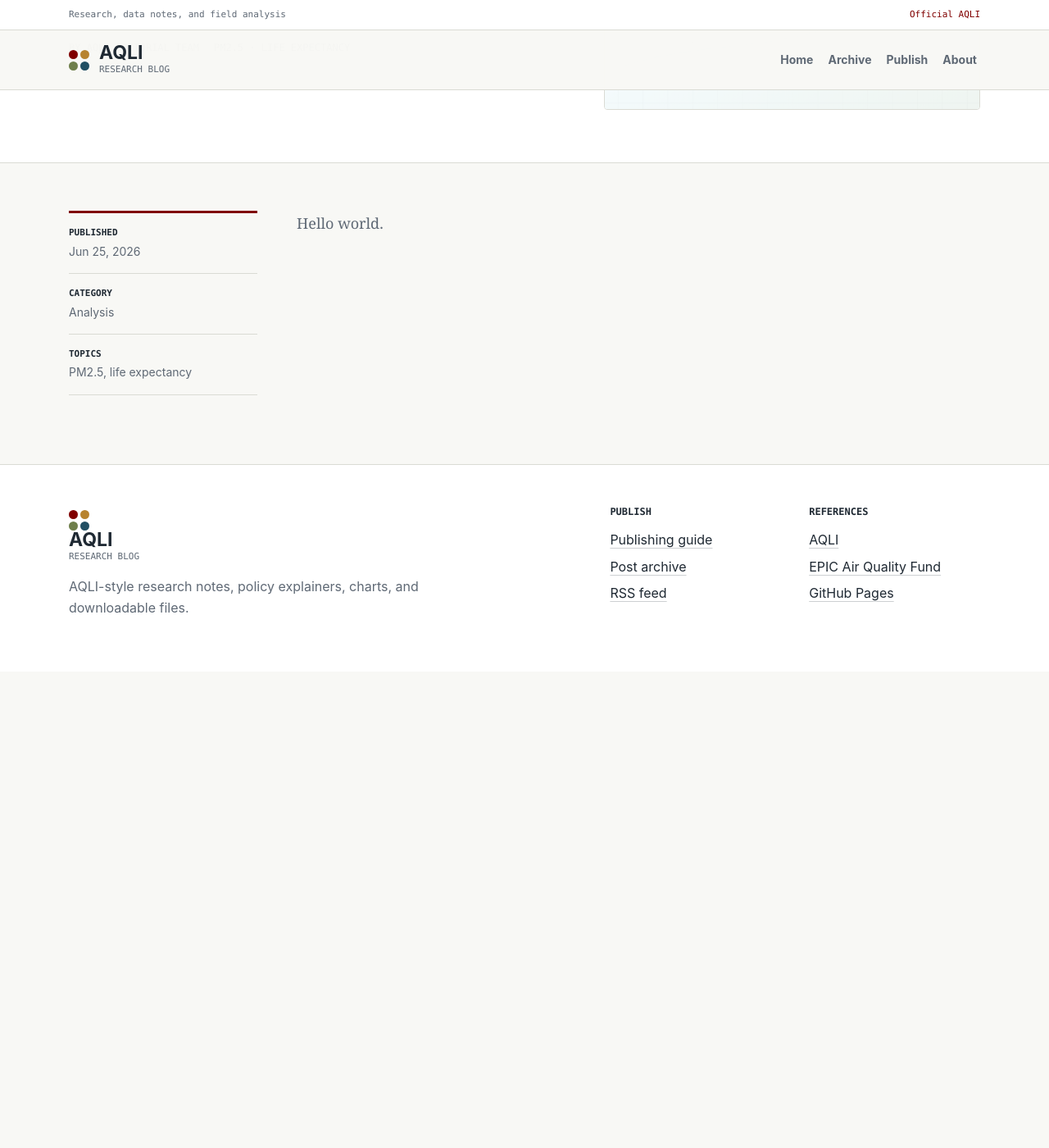
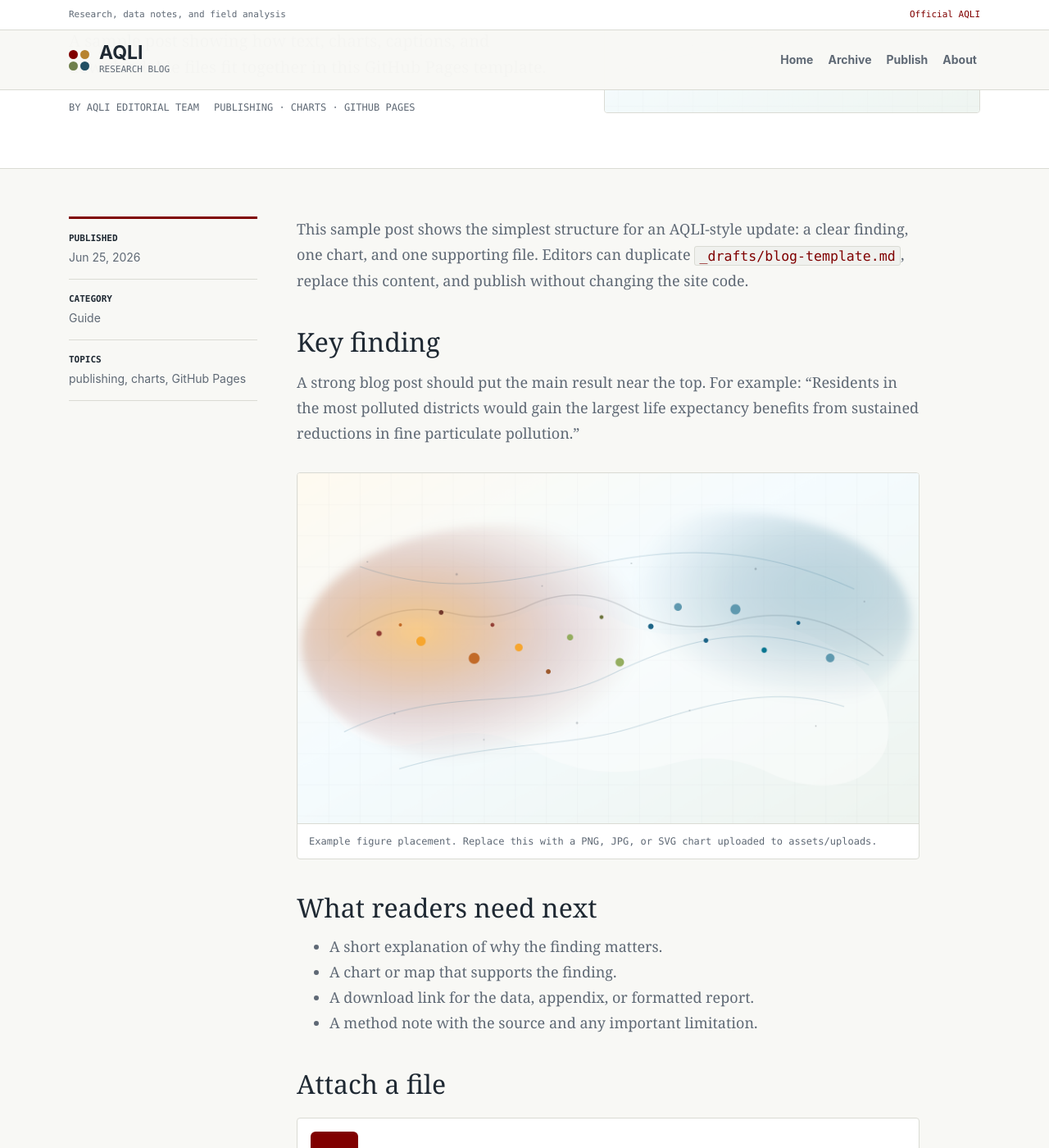
Before and after one commit to Puru-Gupta/aqli-blog, a Jekyll site: the page built from _posts/2026-06-25-breathing-on-borrowed-time-southeast-asia.md, in a window 1280 px wide and 1400 px high, scrolled down 384 px. Shown: the whole window at 82% size. Built offline with Jekyll 4.4.1, drawn with Linux system fonts in a browser that asks for light colours; before the commit the page ends 1203 px from its top, so only the background shows below that; some of the changed text lies outside the part shown.

Commit message:
Revise blog post structure and content
Updated the title, summary, and category of the blog post. Enhanced content structure with key findings and additional sections.

```diff
--- a/_posts/2026-06-25-breathing-on-borrowed-time-southeast-asia.md
+++ b/_posts/2026-06-25-breathing-on-borrowed-time-southeast-asia.md
@@ -1,13 +1,46 @@
 ---
-title: "Test Post"
+title: "How to turn an AQLI chart into a publishable blog post"
 date: 2026-06-25
 author: "AQLI Editorial Team"
-summary: "Test summary."
-category: analysis
+summary: "A sample post showing how text, charts, captions, and downloadable files fit together in this GitHub Pages template."
+category: guide
 tags:
-  - PM2.5
-  - life expectancy
-featured: false
+  - publishing
+  - charts
+  - GitHub Pages
+image: /assets/images/aqli-particulate-field.png
+image_alt: "Abstract particulate field in AQLI colors"
+featured: true
 ---
 
-Hello world.
+This sample post shows the simplest structure for an AQLI-style update: a clear finding, one chart, and one supporting file. Editors can duplicate `_drafts/blog-template.md`, replace this content, and publish without changing the site code.
+
+## Key finding
+
+A strong blog post should put the main result near the top. For example: "Residents in the most polluted districts would gain the largest life expectancy benefits from sustained reductions in fine particulate pollution."
+
+{% include figure.html
+  src="/assets/images/aqli-particulate-field.png"
+  alt="Abstract particulate dots arranged over a map-like grid"
+  caption="Example figure placement. Replace this with a PNG, JPG, or SVG chart uploaded to assets/uploads."
+%}
+
+## What readers need next
+
+- A short explanation of why the finding matters.
+- A chart or map that supports the finding.
+- A download link for the data, appendix, or formatted report.
+- A method note with the source and any important limitation.
+
+## Attach a file
+
+{% include file-link.html
+  href="/assets/uploads/example-results.csv"
+  type="CSV"
+  title="Example results table"
+  description="Small placeholder file showing how downloads appear inside a post."
+%}
+
+## Method note
+
+Keep method notes concise. Link out to a longer PDF or spreadsheet when the details are useful but too heavy for the main story.
```
